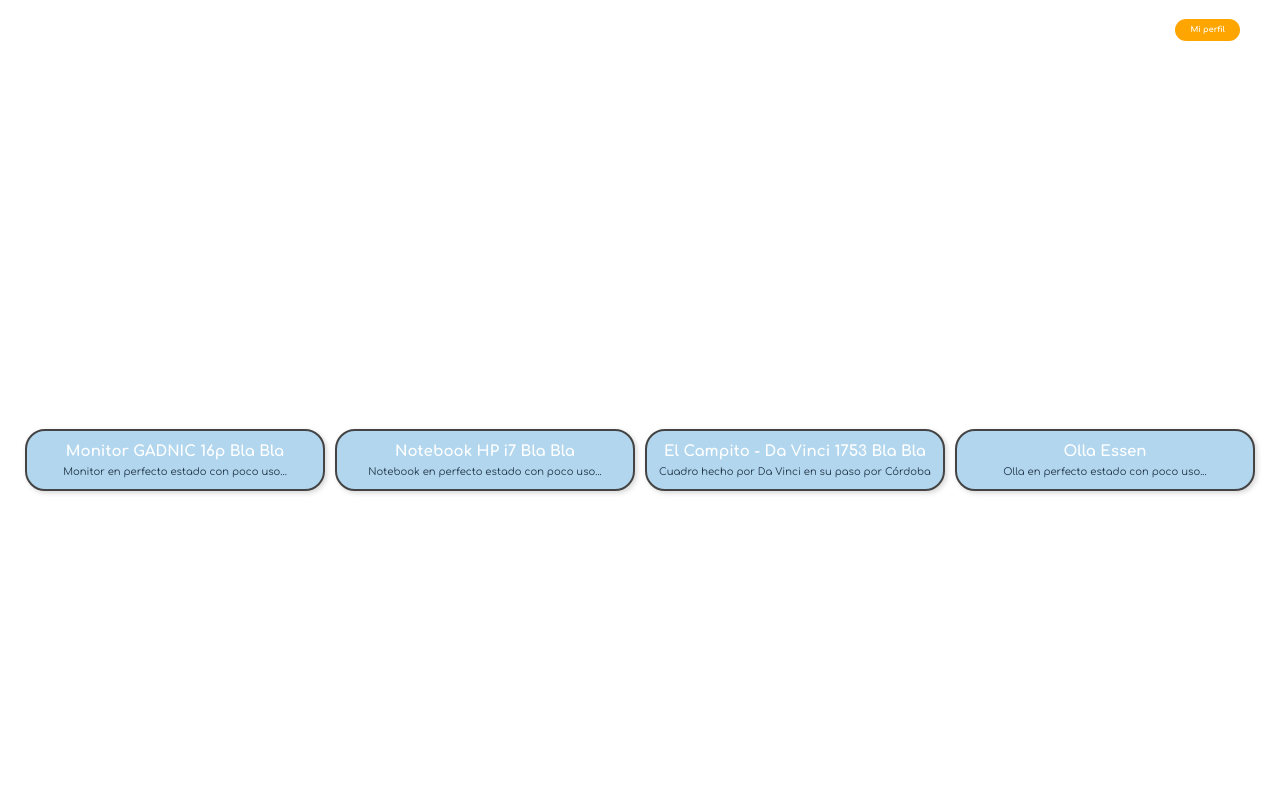
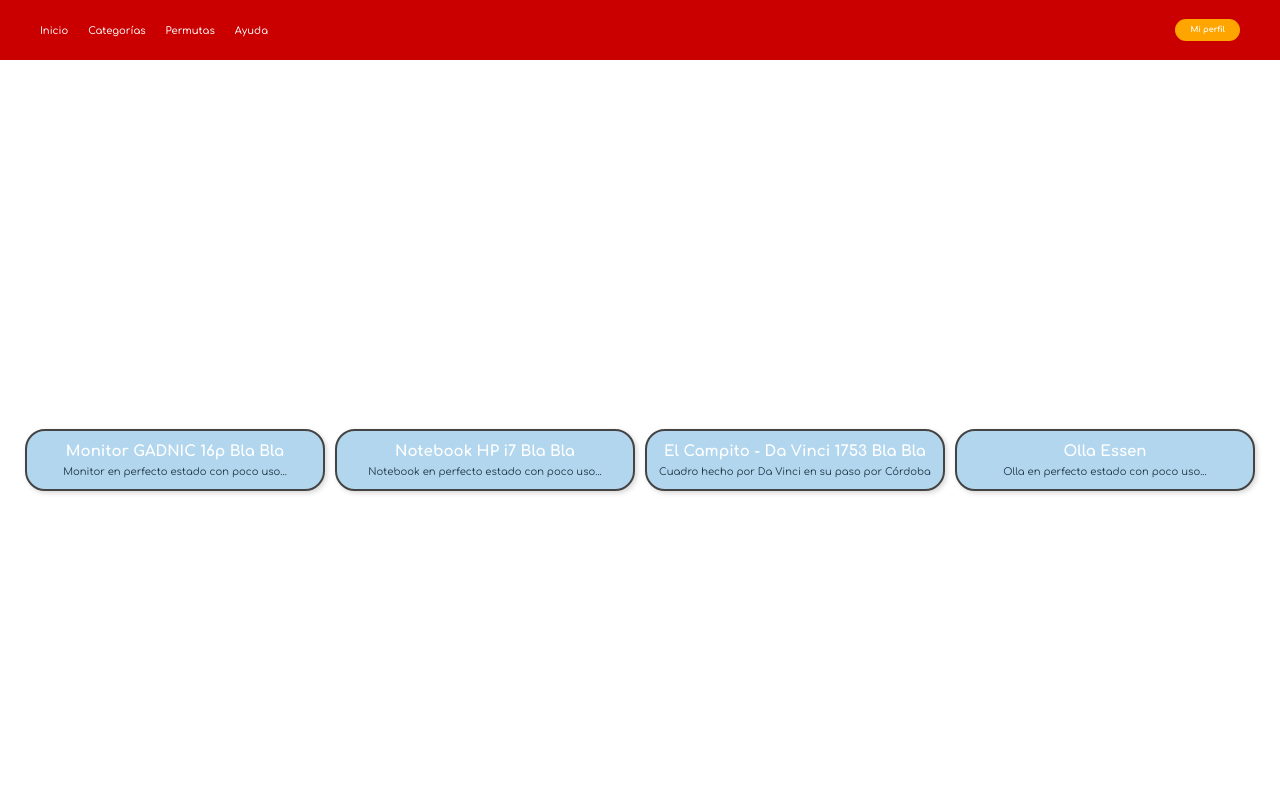
Before and after one commit to TomasUllua12/SwapDeal, a React (Vite) app: page /Inicio in a window 1280 px wide. Shown: the top 800 px of the page. Built offline with nearby package versions, Linux system fonts and the light colour scheme.

Commit message:
Agregue el header

```diff
--- a/src/components/Header.css
+++ b/src/components/Header.css
@@ -2,6 +2,12 @@
   margin: 0;
   padding: 0;
   box-sizing: border-box;
+}
+
+.header-usual {
+  width: 100%;
+  height: 60px;
+  background-color:#ca0000;
 }
 
 li {
--- a/src/components/Header.jsx
+++ b/src/components/Header.jsx
@@ -4,7 +4,7 @@ import "./Header.css";
 export function Header(props) {
   return (
     <>
-      <header>
+      <header className="header-usual">
         <div className="navbar">
           <div className="logo">
             <a href="">Web Dev Creative</a>
```
